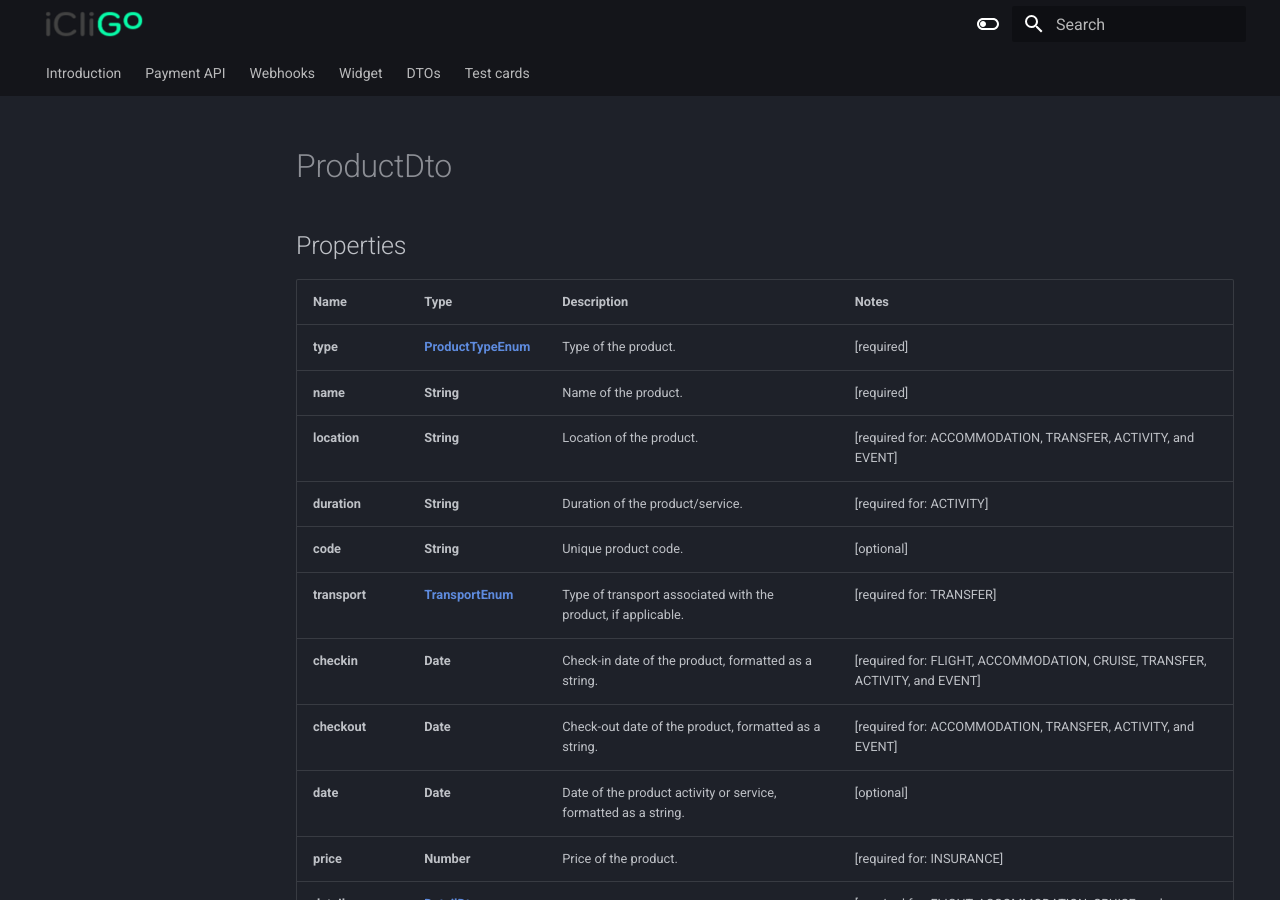
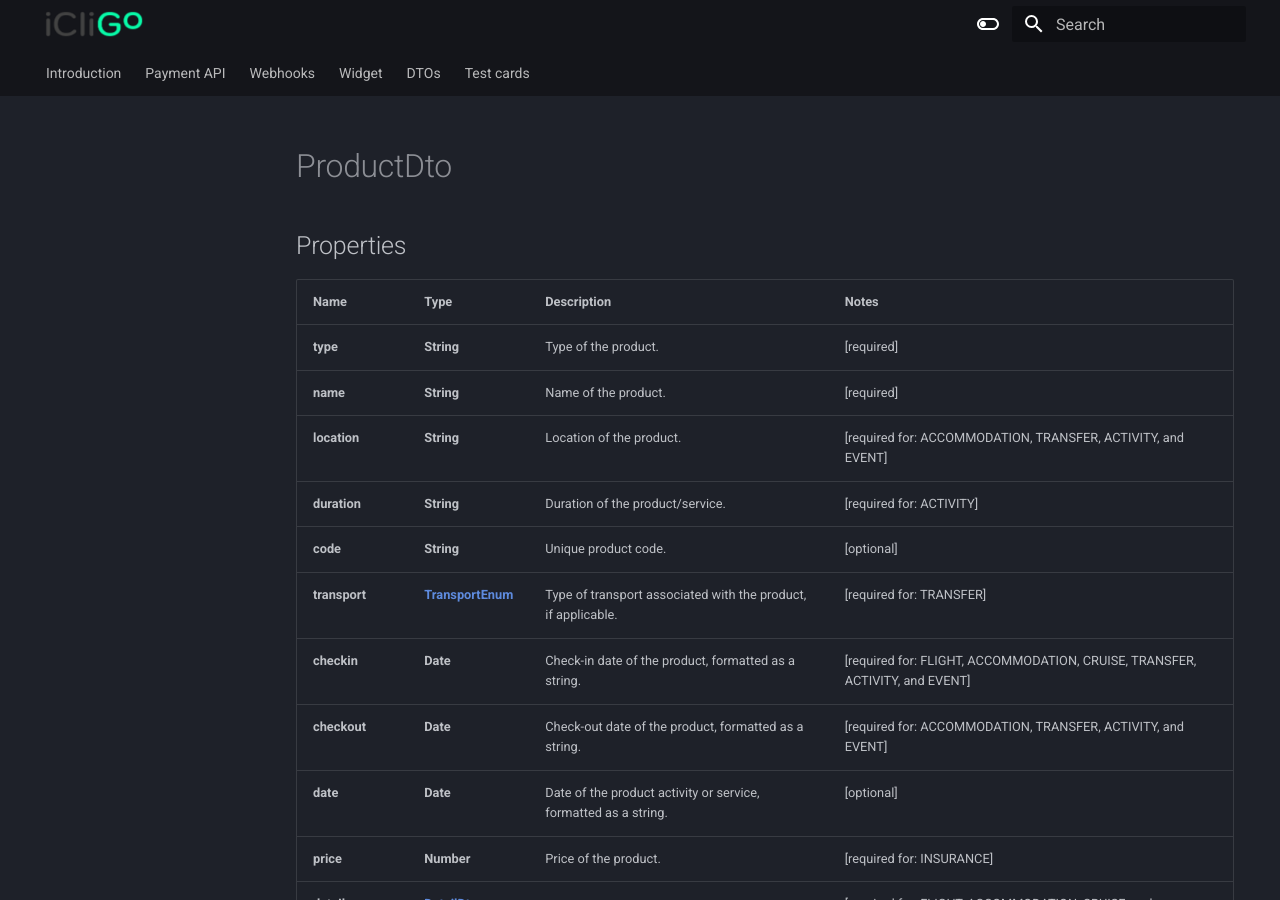
Before and after one commit to icligo/documentation, an MkDocs documentation site: the page built from docs/ProductDto.md, in a window 1280 px wide and 900 px high. Built offline with MkDocs 1.6.1 and Material for MkDocs 9.7.7, drawn with Linux system fonts in a browser that asks for light colours.

Commit message:
Update ProductDto.md

```diff
--- a/docs/ProductDto.md
+++ b/docs/ProductDto.md
@@ -2,7 +2,7 @@
 
 | Name              | Type                                      | Description                                                     | Notes                                                                        |
 |-------------------|-------------------------------------------|-----------------------------------------------------------------|------------------------------------------------------------------------------|
-| **type**          | [**ProductTypeEnum**](ProductTypeEnum.md) | Type of the product.                                            | [required]                                                                   |
+| **type**          | **String** | Type of the product.                                            | [required]                                                                   |
 | **name**          | **String**                                | Name of the product.                                            | [required]                                                                   |
 | **location**      | **String**                                | Location of the product.                                        | [required for: ACCOMMODATION, TRANSFER, ACTIVITY, and EVENT]                 |
 | **duration**      | **String**                                | Duration of the product/service.                                | [required for: ACTIVITY]                                                     |
```
